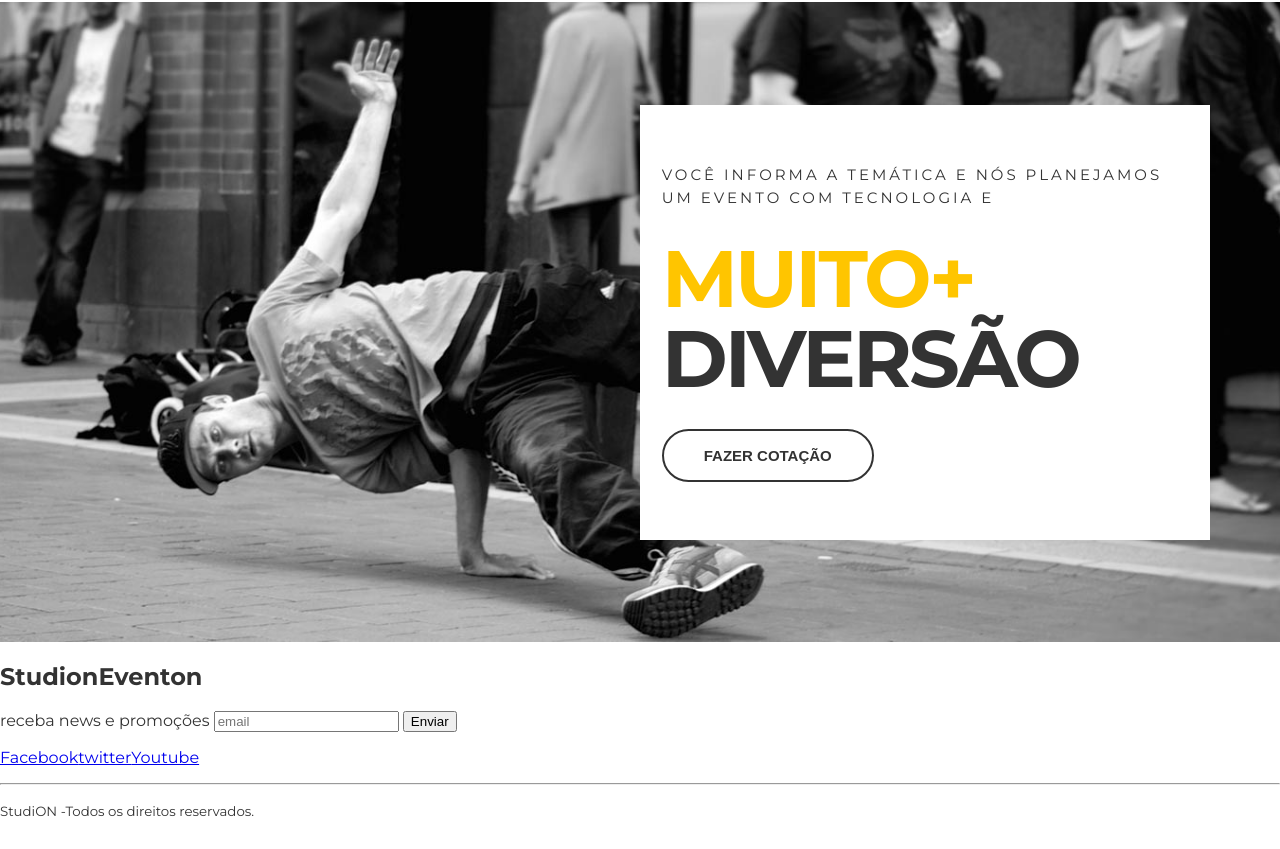
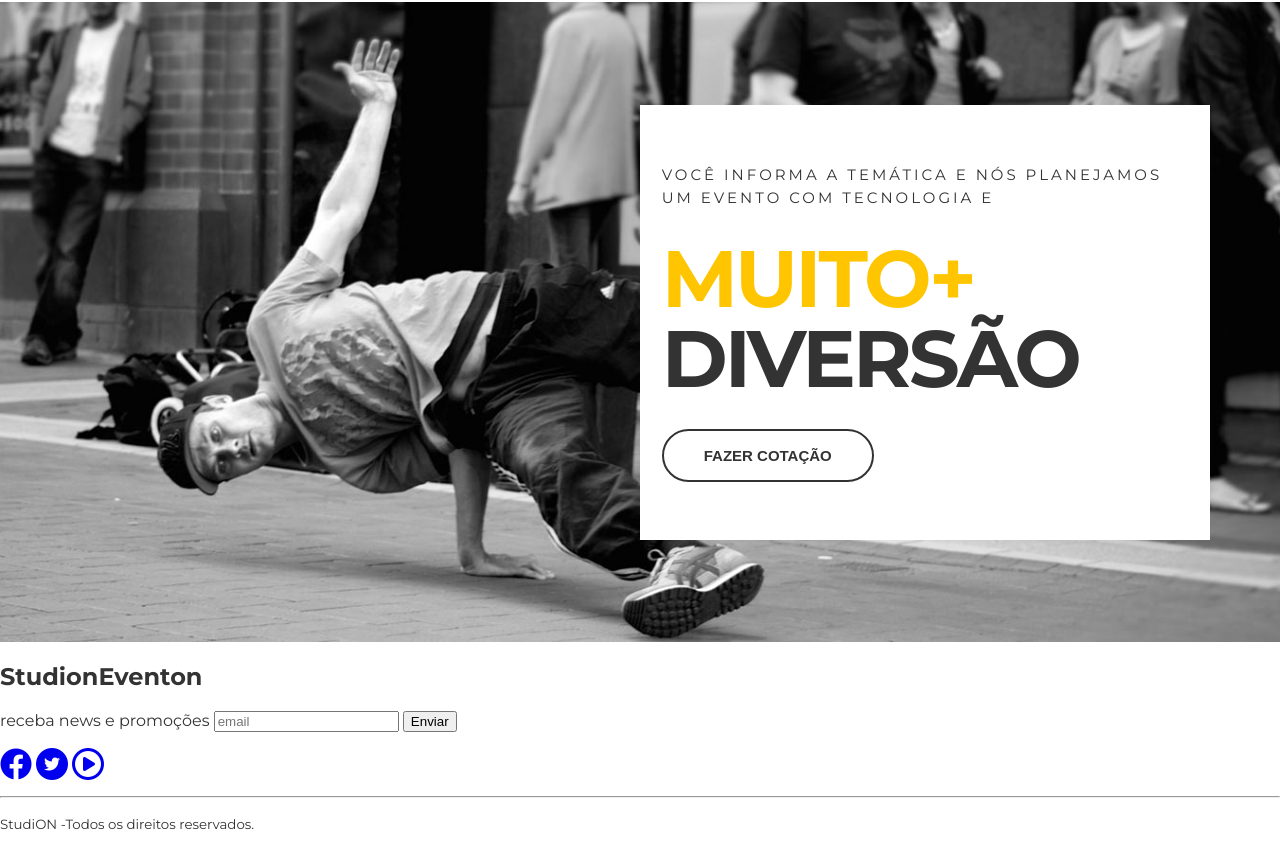
Before and after one commit to Pichitelle/studion, a website: page src/index.html in a window 1280 px wide. Shown: the part 1486-2335 px from the top of the page. Drawn offline with Linux system fonts and the light colour scheme.

Commit message:
estilização dos links das redes sociais do footer

```diff
--- a/src/index.html
+++ b/src/index.html
@@ -66,7 +66,7 @@
                     <ul class="container counter__container">
                         <li><h3>+ de 500
                             <small>>eventos realizados</small>
-                        </h3></li>
+                            </h3></li>
                         <li><h3>+ de 1.000.000
                             <small>de ingressos vendidos</small>
                         </h3></li>
@@ -102,7 +102,7 @@
 
             </main>
 
-            <footer>
+            <footer class="footer">
                 <h2>Studi<spam>on</spam><span>Eventon</span></h2>
                 <form>
                     <label>receba news e promoções</label>
@@ -110,9 +110,19 @@
                     <button type="submit">Enviar</button>
                 </form>
                 <ul>
-                    <li><a href="https://facebook.com/" target="_blank">Facebook</a></li>
-                    <li><a href="https://twitter.com/" target="_blank">twitter</a></li>
-                    <li><a href="https://youtube.com/" target="_blank">Youtube</a></li>
+                    <li><a href="https://facebook.com/" target="_blank">
+                        <i class="fab fa-facebook fa-2x"></i>
+                    </a></li>
+                    <li><a href="https://twitter.com/" target="_blank">
+                        <span class="fa-stack fa-1x">
+                            <i class="fas fa-circle fa-stack-2x"></i>
+                            <i class="fab fa-twitter fa-stack-1x fa-inverse"></i>
+                          </span>
+
+                    </a></li>
+                    <li><a href="https://youtube.com/" target="_blank">
+                        <i class="fa-regular fa-circle-play fa-2x"></i>
+                    </a></li>
                 </ul>
                 <hr />
                 <p>
--- a/src/style.css
+++ b/src/style.css
@@ -1,4 +1,7 @@
 @import url('https://fonts.googleapis.com/css2? family= Montserrat:wght@300;400;500;700;900 &família= Roboto & display=swap');
+@import url('https://cdnjs.cloudflare.com/ajax/libs/font-awesome/6.2.0/css/fontawesome.min.css');
+@import url('https://cdnjs.cloudflare.com/ajax/libs/font-awesome/6.2.1/css/all.min.css');
+
 
 * {
     box-sizing: border-box;
@@ -99,7 +102,7 @@ ul {
 
 .slide {
     position: relative;
-    /*height: calc(100vh - 7.75rem);*/
+    /*height: calc(90vh - 7.75rem);*/
 }
 
 .slide__background-image {
@@ -233,7 +236,6 @@ ul {
     align-items: center;
     justify-items: end;
     min-height: 80vh;
-
 }
 
 .quote__copy {
@@ -257,7 +259,6 @@ ul {
     text-transform: uppercase;
     letter-spacing: -.1875rem;
     margin: 1.875rem 0;
-
 }
 
 .quote__copy h2 span {
@@ -268,5 +269,4 @@ ul {
     color: var(--color-copy);
     border-color: var(--color-copy);
     background-color: unset;
-
 }
```
